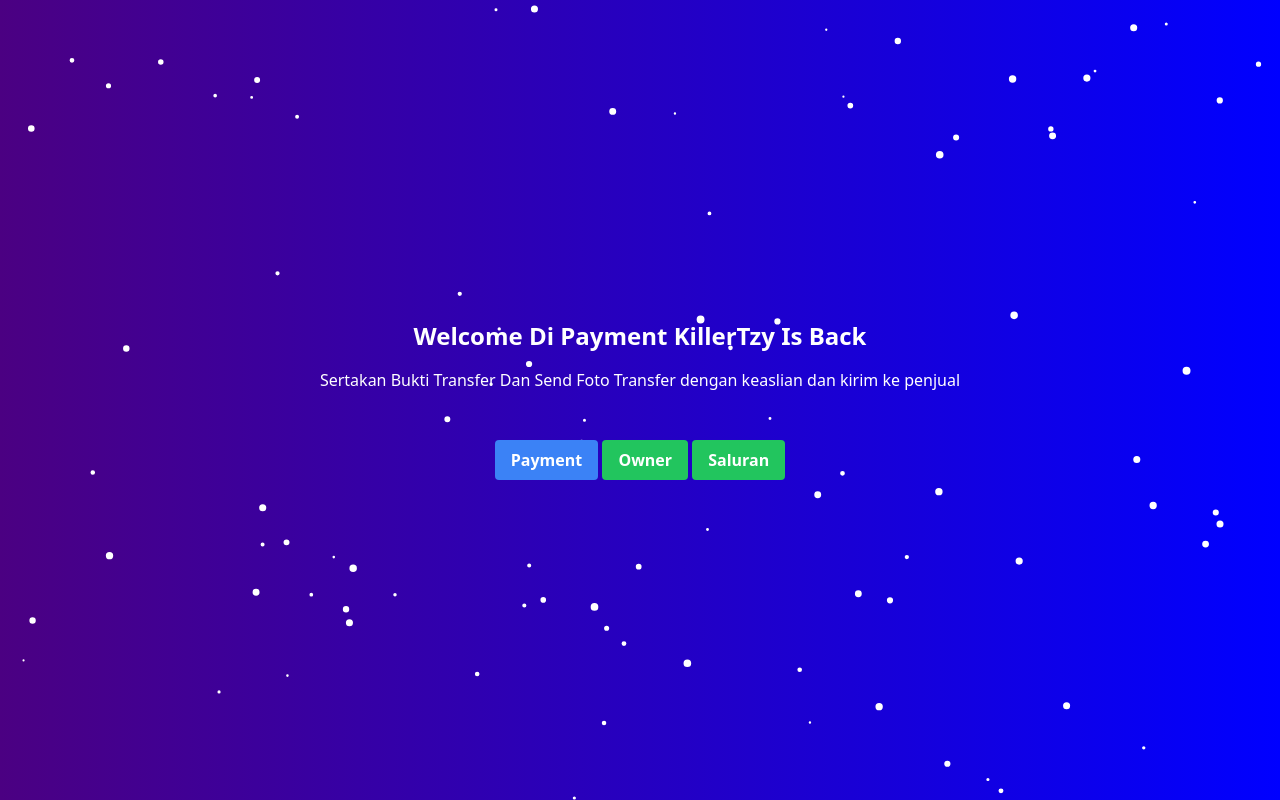
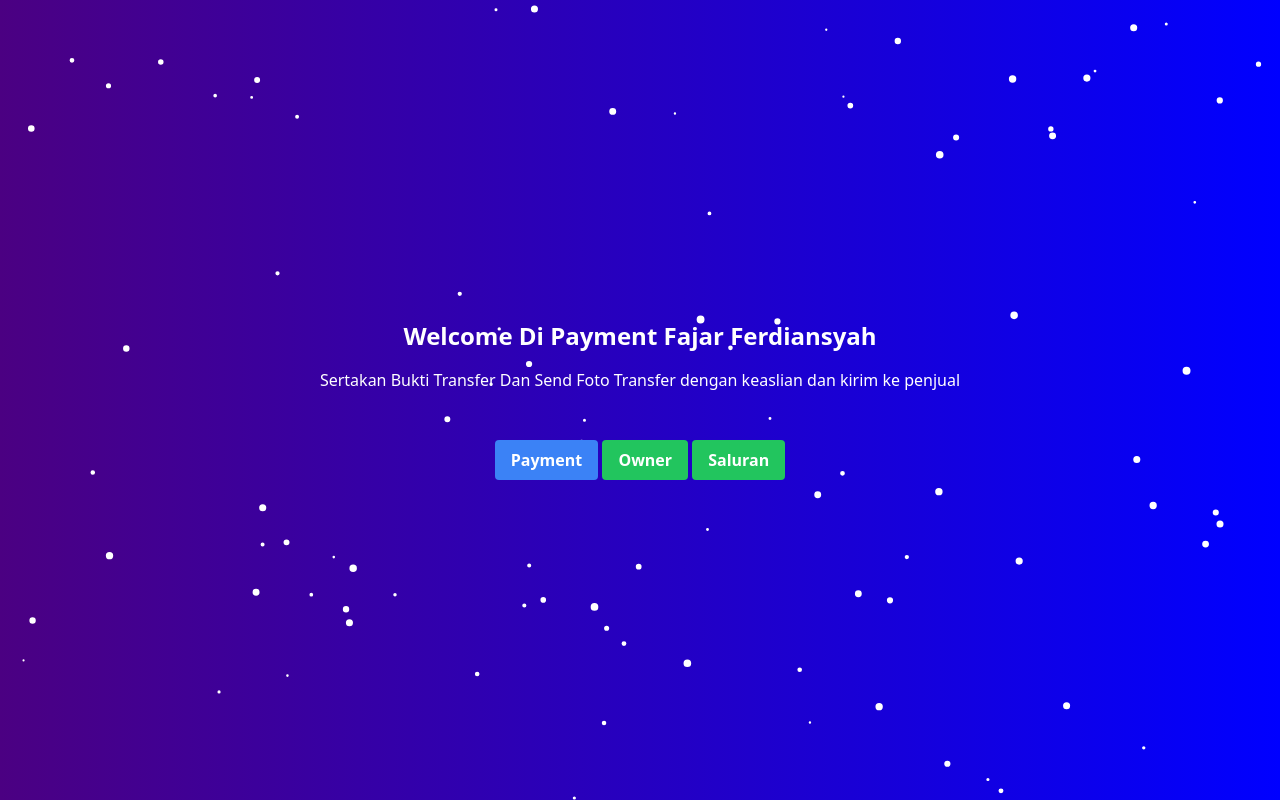
Before and after one commit to WebPayment/fajarpayment, a plain HTML site: page index.html in a window 1280 px wide. Drawn offline with nearby package versions, Linux system fonts and the light colour scheme.

Commit message:
Update index.html

```diff
--- a/index.html
+++ b/index.html
@@ -23,7 +23,7 @@
 <body class="flex items-center justify-center min-h-screen">
     <canvas id="snowCanvas"></canvas>
     <div class="text-center text-white relative z-10">
-        <h1 class="text-2xl font-bold mb-4">Welcome Di Payment KillerTzy Is Back</h1>
+        <h1 class="text-2xl font-bold mb-4">Welcome Di Payment Fajar Ferdiansyah</h1>
         <p class="mb-8">Sertakan Bukti Transfer Dan Send Foto Transfer dengan keaslian dan kirim ke penjual</p>
         <div class="space-y-4">
             <a href="payment.html" class="bg-blue-500 hover:bg-blue-700 text-white font-bold py-2 px-4 rounded inline-block">Payment</a>
```
